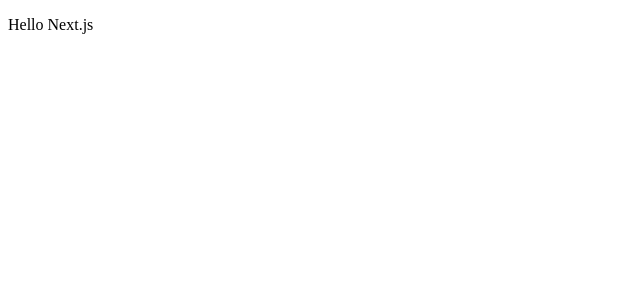
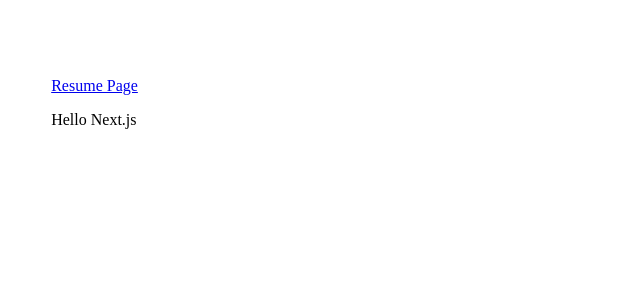
Before and after one commit to shobokshy/shobokshy.github.io, a Next.js app: page / in a window 1280 px wide. Shown: the top 300 px of the page, without its empty margins (0-640 px from the left). Built offline with nearby package versions, Linux system fonts and the light colour scheme.

Commit message:
Added some basic structure

```diff
--- /dev/null
+++ b/components/intro.tsx
@@ -0,0 +1,12 @@
+/** @jsx jsx */ import { jsx } from '@emotion/core'
+
+const Intro: React.FunctionComponent = props => (
+    <div css={{
+        height: '100vh',
+        padding: '15% 10%'
+    }}>
+        {props.children}
+    </div>
+)
+
+export default Intro;
--- /dev/null
+++ b/components/layout.tsx
@@ -0,0 +1,39 @@
+/** @jsx jsx */ import { jsx, Global } from '@emotion/core'
+import React from 'react';
+import Meta from './meta';
+
+interface ColumnProps {
+	css?: object
+}
+export const Column: React.FunctionComponent<ColumnProps> = props => (
+	<div css={{
+		display: 'flex',
+		...props.css
+	}}>
+    	{props.children}
+  	</div>
+)
+
+const Layout: React.FunctionComponent = props => (
+	<React.Fragment>
+		<Meta />
+		<div css={{
+			display: 'grid',
+			gridTemplateColumns: '40vw auto',
+			height: '100vh'
+		}}>
+			{props.children}
+		</div>
+		<Global
+			styles={{
+				'body': {
+				boxSizing: 'border-box',
+				margin: 0,
+				padding: 0
+				}
+			}}
+		/>
+	</React.Fragment>
+)
+
+export default Layout
--- /dev/null
+++ b/components/meta.tsx
@@ -0,0 +1,13 @@
+import Head from 'next/head'
+import React from 'react';
+
+const Meta: React.FunctionComponent = () => (
+    <React.Fragment>
+        <Head>
+            <meta name="viewport" content="width=device-width, initial-scale=1" />
+            <meta charSet="utf-8" />
+        </Head>
+    </React.Fragment>
+)
+
+export default Meta;
--- a/pages/index.tsx
+++ b/pages/index.tsx
@@ -1,7 +1,20 @@
+import Link from 'next/link'
+import Layout, { Column } from '../components/layout';
+import Intro from '../components/intro';
+
 const Index = () => (
-    <div>
-      <p>Hello Next.js</p>
-    </div>
-  )
+	<Layout>
+		<Column css={{
+			position: 'sticky'
+		}}>
+      		<Intro>
+				<Link href="/resume">
+				<a>Resume Page</a>
+				</Link>
+				<p>Hello Next.js</p>
+      		</Intro>
+    	</Column>
+  	</Layout>
+)
 
-  export default Index
+export default Index
--- /dev/null
+++ b/pages/resume.tsx
@@ -0,0 +1,5 @@
+export default () => (
+    <div>
+      <p>This is the resume page</p>
+    </div>
+  )
--- a/tsconfig.json
+++ b/tsconfig.json
@@ -14,6 +14,7 @@
       "skipLibCheck": true,
       "sourceMap": true,
       "strict": true,
-      "target": "esnext"
+      "target": "esnext",
+      "types": ["@emotion/core"]
     }
   }
```
